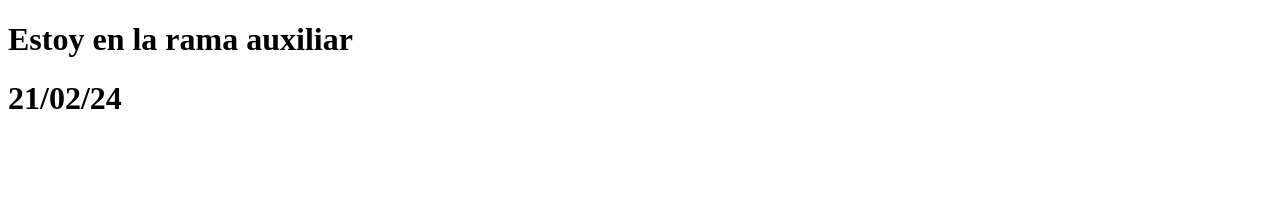
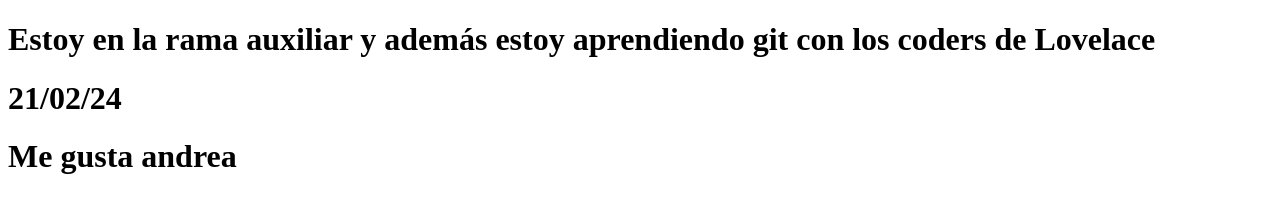
Before and after one commit to tm7778/GitLovelace, a plain HTML site: page 02 - Ramas/index.html in a window 1280 px wide. Drawn offline with Linux system fonts and the light colour scheme.

Commit message:
generando conflictos en git

```diff
--- a/02 - Ramas/index.html
+++ b/02 - Ramas/index.html
@@ -6,7 +6,8 @@
     <title>Document</title>
 </head>
 <body>
-    <h1>Estoy en la rama auxiliar</h1>
+    <h1>Estoy en la rama auxiliar y además estoy aprendiendo git con los coders de Lovelace</h1>
     <h1>21/02/24</h1>
+    <h1>Me gusta andrea</h1>
 </body>
 </html>
```
